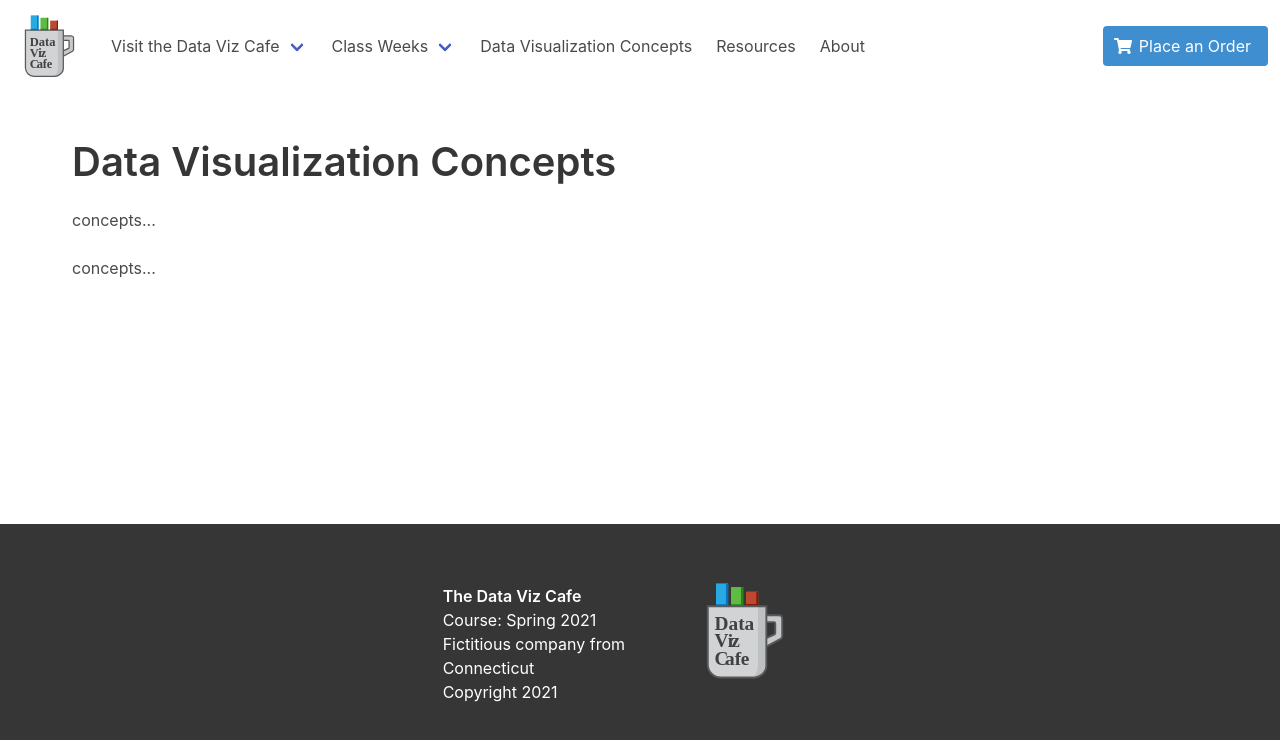
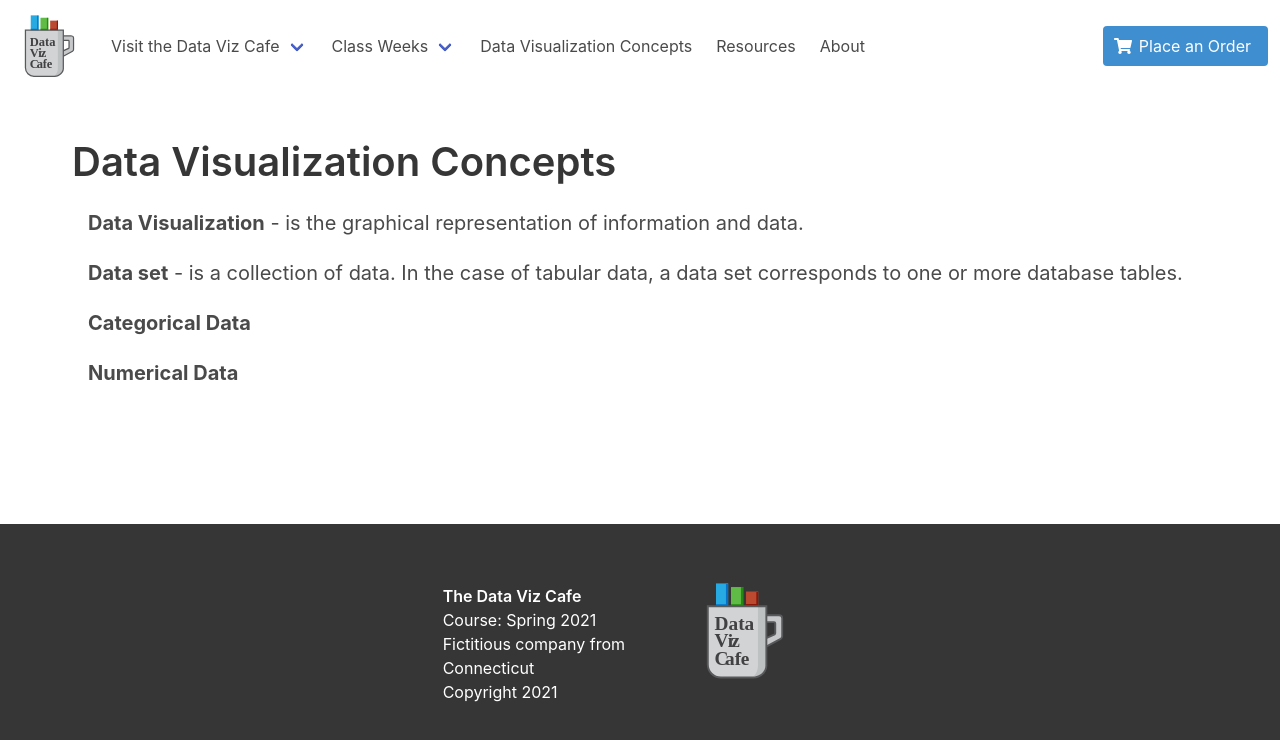
Before and after one commit to robert-laws/practice-dec-2020-react-app-with-bulma, a React (Create React App) app: page /concepts in a window 1280 px wide. Shown: the top 740 px of the page. Built offline with nearby package versions, Linux system fonts and the light colour scheme.

Commit message:
add to concepts page

```diff
--- a/src/pages/Concepts.js
+++ b/src/pages/Concepts.js
@@ -7,11 +7,22 @@ export const Concepts = () => {
     <SubPage>
       <PageTitle>Data Visualization Concepts</PageTitle>
       <div className='container mx-2'>
-        <div className='block'>
-          <p>concepts...</p>
-        </div>
-        <div className='block'>
-          <p>concepts...</p>
+        <div className='content ml-4'>
+          <p className='is-size-5'>
+            <span className='has-text-weight-bold'>Data Visualization</span> -
+            is the graphical representation of information and data.
+          </p>
+          <p className='is-size-5'>
+            <span className='has-text-weight-bold'>Data set</span> - is a
+            collection of data. In the case of tabular data, a data set
+            corresponds to one or more database tables.
+          </p>
+          <p className='is-size-5'>
+            <span className='has-text-weight-bold'>Categorical Data</span>
+          </p>
+          <p className='is-size-5'>
+            <span className='has-text-weight-bold'>Numerical Data</span>
+          </p>
         </div>
       </div>
     </SubPage>
```
